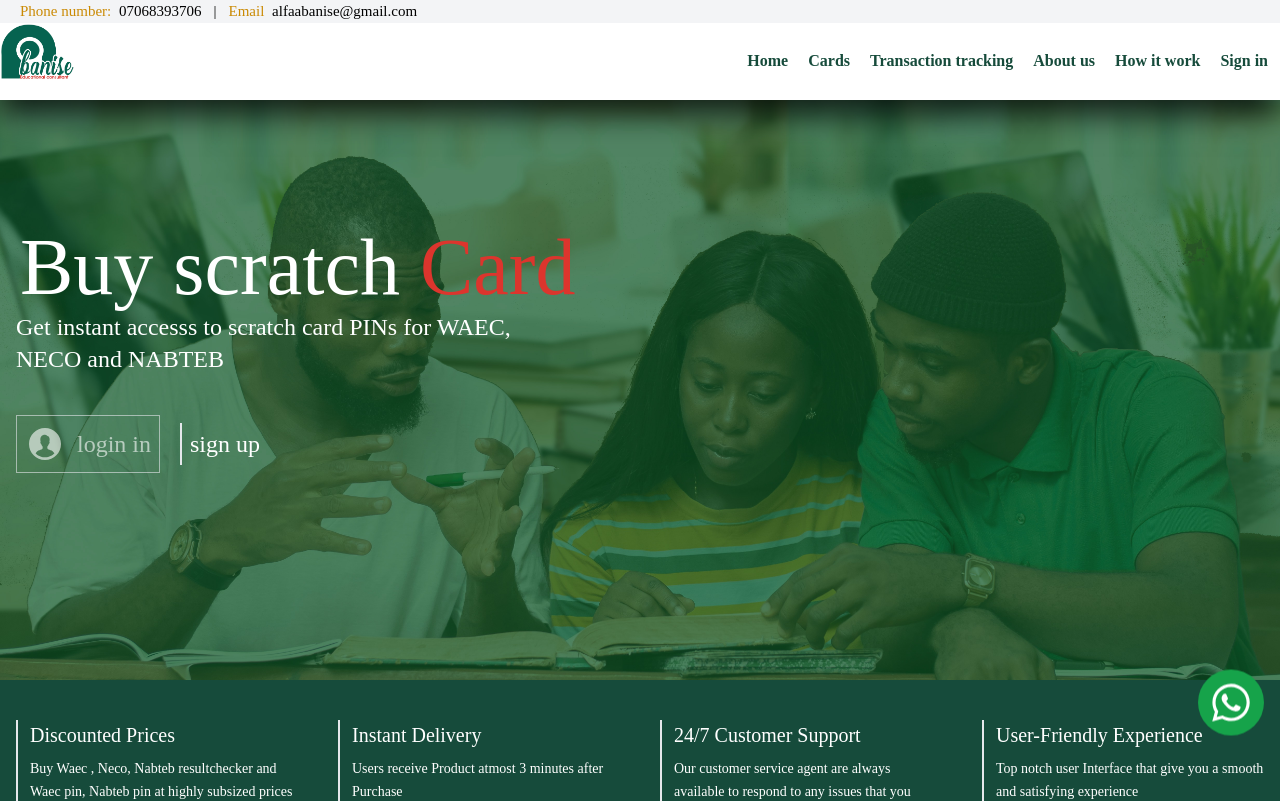
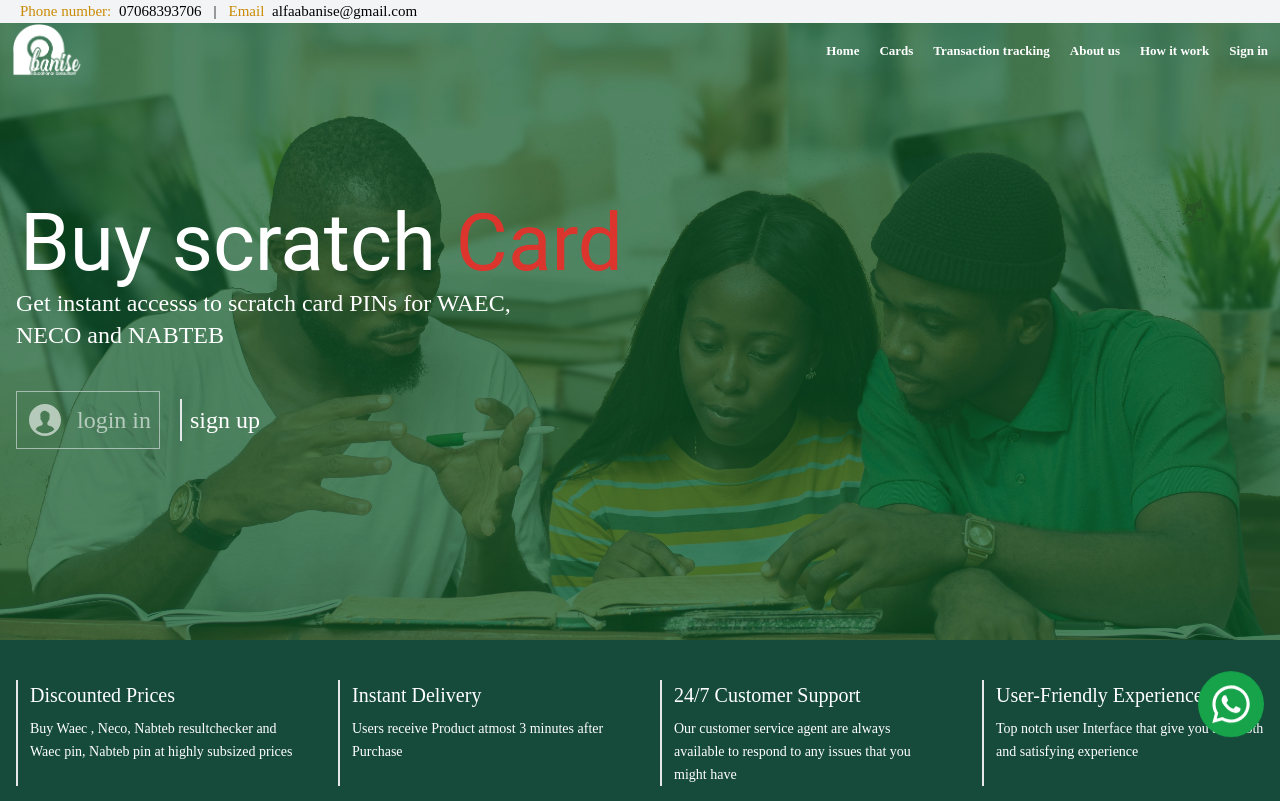
Before and after one commit to waliyullahi1/Abanise-, a Vue app: page / in a window 1280 px wide. Shown: the top 801 px of the page. Built offline with nearby package versions, Linux system fonts and the light colour scheme.

Commit message:
header animation

```diff
--- a/src/components/Header.vue
+++ b/src/components/Header.vue
@@ -1,27 +1,28 @@
 <template>
-<div class=" w-full lg:top-0 top-[4rem]  place-contnt-center fixed bg-white shodow ">
+<div  :class="headertext?' md:bg-transparent':' bg-primary shodow'" class=" w-full lg:top-0 top-[4rem]  place-contnt-center fixed    ">
   <div class=" contains pl-5 mx-auto bg-gray-100 font-sembold">
     <div class="text-[15px] gap-3 flex">
-      <p class="text- text-yellow-600">Phone number: <span class="ml-1 text-black">07068393706</span></p>
+
+      <p class="text- text-yellow-600">Phone number: <span :class="headertext?'text-black':'text-white'" class="ml-1 text-black">07068393706</span></p>
       <p>|</p>
-       <p class="text- text-yellow-600">Email <span class="ml-1 text-black">alfaabanise@gmail.com</span></p>
+       <p class="text- text-yellow-600">Email <span :class="headertext?'text-black':'text-white'" class="ml-1 text-black">alfaabanise@gmail.com</span></p>
     </div>
   </div>
- <div class=" container w-full  my-auto mx-auto bg-white mb-5  flex justify-between items-center ">
-     <router-link to="/"><logo></logo></router-link>
-    <div class="w-full h-fit flex justify-end" >
-      <nav   class=" lg:anination translate- lg:translate-x-0 duration-700 ease-in-out transform bg-white lg:top-0 top-[4rem]  place-contnt-center fixed md:bg-white lg:static justify-center px-3  lg:h-7 lg:w-full w-[15rem] lg:justify-end justify-ed items-center lg:flex" :class="rotate ? 'translate-x-32' : 'translate-x-[30rem]'">
-     <ul  class="  justify-center lg:flex-row flex-col flex mt-5 lg:gap-5 gap-4">
-      <li class=" font-semibold text-primary md:hover:border-b boder border-transparent hover:text-secondary transform duration-200 ease-in-out "> <router-link to="/">Home</router-link></li>
-      <p to="/"  class=" font-semibold   text-primary hover:border-b boder border-transparent hover:text-secondary transform duration-200 ease-in-out "><a href="#section">Cards</a></p>
+ <div  :class="headertext?'bg-transparent ':' bg-primary'" class=" container w-full duration-1000  my-auto mx-auto  mb-5  flex justify-between items-center ">
+     <router-link to="/">  <logo1  class="ml-3" ></logo1></router-link>
+    <div @click="emitclick" class="w-full   h-fit flex justify-end" >
+      <nav   class=" lg:anination translate- lg:translate-x-0 duration-700 ease-in-out transform  lg:top-0 top-[4rem]  place-contnt-center fixed  lg:static justify-center px-3  lg:h-7 lg:w-full w-[15rem] lg:justify-end text-[13px] justify-ed items-center lg:flex" :class="rotate ? 'translate-x-32' : 'translate-x-[30rem]'">
+     <ul  @click=" this.rotate =true" class=" lg:bg-transparent bg-primary px-5 lg:px-0  h-screen lg:h-4 justify-start  lg:justify-center lg:flex-row flex-col flex klg:mt-5 mt-0 lg:gap-5 gap-4">
+      <li    class=" font-semibold md:hover:border-b mt-10 lg:mt-0 boder border-transparent hover:text-secondary transform duration-200 ease-in-out  text-white"> <router-link to="/">Home</router-link></li>
+      <p   class=" font-semibold   text-white text-hover:border-b boder border-transparent hover:text-secondary transform duration-200 ease-in-out "><a href="#section">Cards</a></p>
 
-       <li @click=" transc()" class=" font-semibold   text-primary hover:border-b boder border-transparent hover:text-secondary transform duration-200 ease-in-out "><h1>Transaction tracking</h1></li>
+       <li @click=" transc()"  class=" font-semibold   text-white  hover:border-b boder border-transparent hover:text-secondary transform duration-200 ease-in-out "><h1>Transaction tracking</h1></li>
 
-      <router-link to="/aboutus" class=" font-semibold  text-primary hover:border-b boder border-transparent hover:text-secondary transform duration-200 ease-in-out "><a href="#section">About us</a></router-link>
+      <router-link to="/aboutus"  class=" font-semibold  text-white  hover:border-b boder border-transparent hover:text-secondary transform duration-200 ease-in-out "><a href="#section">About us</a></router-link>
 
-      <li class=" font-semibold  text-primary hover:border-b boder border-transparent hover:text-secondary transform duration-200 ease-in-out "><a href="#how">How it work</a></li>
+      <li  class=" font-semibold  text-white  hover:border-b boder border-transparent hover:text-secondary transform duration-200 ease-in-out "><a href="#how">How it work</a></li>
 
-      <li class=" font-semibold  text-primary hover:border-b boder border-transparent hover:text-secondary transform duration-200 ease-in-out "><router-link to="/">Sign in</router-link></li>
+      <li  class=" font-semibold  text-white hover:border-b boder border-transparent hover:text-secondary transform duration-200 ease-in-out "><router-link to="/">Sign in</router-link></li>
 
 
      </ul>
@@ -30,8 +31,12 @@
 
 
    <div @click="emitclick" class=" block lg:hidden " >
-       <div  class="w-8 h-1 bg-primary relative mt-7 mr-5  transform duration-200 " :class="rotate ? 'rotate rotate-45 top-2 ': 'rotate-0'"></div>
-       <div class="w-8 h-1 mb-7 bg-primary relative  mt-1 transform duration-200 " :class="rotate ?  ' rotate -rotate-45 buttom-2 ': 'rotate-0 '"></div>
+
+
+      <div >
+         <div    class="w-8 h-1 bg-white relative mt-7 mr-5  transform duration-200 " :class="rotate ? 'rotate rotate-45 top-2 ': 'rotate-0'"></div>
+       <div class="w-8 h-1 mb-7 bg-white relative  mt-1 transform duration-200 " :class="rotate ?  ' rotate -rotate-45 buttom-2 ': 'rotate-0 '"></div>
+      </div>
    </div>
     </div>
 
@@ -42,12 +47,23 @@
 
 
 export default {
+
+
   data(){
     return{
     rotate : false,
-    flex : true
+    flex : true,
+
     }
   },
+
+   props: {
+      headertext: Boolean
+
+    },
+
+
+
    methods:{
     transc(){
        this.$emit("transaction",)
@@ -55,7 +71,15 @@
    emitclick(){
     this.rotate = !this.rotate
 
-   }
+   },
+
+     updateScroll() {
+      this.scrollPosition = window.scrollY;
+    },
+  },
+
+   mounted() {
+    window.addEventListener('scroll', this.updateScroll);
   },
 
 }
--- a/src/components/Navigation/logo.vue
+++ b/src/components/Navigation/logo.vue
@@ -1,5 +1,5 @@
 <template>
-  <img src="@/assets/abanisee.png" class="md:w-[80px]  w-32 " alt="">
+  <img src="@/assets/abanisee.png" class="w-[70px]  2 " alt="">
 </template>
 
 <script>
--- /dev/null
+++ b/src/components/Navigation/logo2.vue
@@ -0,0 +1,11 @@
+<template>
+  <img src="@/assets/abanisee1.png" class="w-[70px] ml " alt="">
+</template>
+
+<script>
+
+</script>
+
+<style>
+
+</style>
--- a/src/main.js
+++ b/src/main.js
@@ -8,7 +8,7 @@
 import router from './router'
 import dashbord from "./components/dashboardbtn.vue"
 import logo from './components/Navigation/logo.vue'
-import logos from './components/Navigation/Logos.vue'
+import logo1 from './components/Navigation/logo2.vue'
 import Header from './components/Header.vue'
 import PrimaryBtn from './components/Primary.vue'
 import semipayment from './components/waecpayment.vue'
@@ -23,7 +23,8 @@
 app.use(createPinia())
 app.use(router)
 app.component('logo', logo)
-app.component("logos", logos);
+app.component("logo1", logo1);
+
 app.component('Header', Header)
 app.component('PrimaryBtn', PrimaryBtn)
 app.mount("#app");
--- a/src/views/aboutus.vue
+++ b/src/views/aboutus.vue
@@ -1,6 +1,6 @@
 <template>
   <div class="font-[Poppins]">
-    <Header class="fixed z-40 top-0"></Header>
+    <Header :headertext="false" class="fixed z-40 top-0"></Header>
     <section class="w-full  flex justify-center ">
         <div class="pt-32 w-full md:w-2/3  mb-5">
             <p class="text-3xl text-center mb-5 font-semibold text-primary  ">ABOUT US</p>
--- a/src/views/landingpg.vue
+++ b/src/views/landingpg.vue
@@ -2,21 +2,21 @@
 
  <div class="overflow-y-hidden font-[Poppins]">
 
-   <Header @transaction="transact()" class="fixed z-40 top-0"></Header>
+   <Header @transaction="transact()" :headertext="headerChange" class="fixed z-40 top-0"></Header>
 
-    <div class="w-full h-10"></div>
-    <section  class=" " >
+    <div class="w-full h"></div>
+    <section  class=" j" >
     <div class=" image sticky top-0 w-full h-[30rem] md:h-[40rem]  overflow-hidden ">
-    <div  class="container   flex flex-col gap-2 px-4 justify-center h-full mx-auto ">
-        <p class= "  font- text-4xl px-1  md:text-[5rem] text-white font-[Poppins] ">Buy scratch <span class="text-secondary">Card</span></p>
+    <div  class="container pt-8  flex flex-col gap-2 px-4 justify-center h-full mx-auto ">
+        <p class= "  font- text-4xl px-1  md:text-[5rem] text-white font-[roboto] ">Buy scratch <span class="text-secondary">Card</span></p>
         <a class="md:text-2xl text-xl text-[white] pt-4 ">Get instant accesss to scratch card PINs for  WAEC,<br class="md:flex hidden">  NECO  and NABTEB</a>
         <div class="flex gap-5 mt-8 items-center">
-            <router-link  to="/login"><p class="flex items-center hover:bg-primary  gap-3 border py-2 px-2 w-fit opacity-60 md:text-2xl text-xl text-white"> <img src="@/assets/image/sign.svg" class="w-10 md:w-10 " alt=""> login in</p></router-link>
-            <p><router-link  to="/register" class="md:text-2xl text-xl text-white hover:text-secondary py-2 px-2 border-l-2 " >sign up</router-link></p>
+            <router-link  to="/"><p class="flex items-center hover:bg-primary  gap-3 border py-2 px-2 w-fit opacity-60 md:text-2xl text-xl text-white"> <img src="@/assets/image/sign.svg" class="w-10 md:w-10 " alt=""> login in</p></router-link>
+            <p><router-link  to="/" class="md:text-2xl text-xl text-white hover:text-secondary py-2 px-2 border-l-2 " >sign up</router-link></p>
 
         </div>
          <p class= "font-semibold text-7xl text-white hidden font-mem]"> BUY ONLINE REGISTRATION CARD PIN AUTOMATICINSTANTLY DELIVERY</p>
-    </div>
+    </div>j
     </div>
     <div class="w-full bg-primary ">
         <div class="grid mx-auto px-4  container md:max-w-full lg:max-w-full justify-between md:grid-cols-4 grid-cols-1 gap-10 py-10 w-full h-fit">
@@ -188,7 +188,7 @@
     import 'vue3-carousel/dist/carousel.css'
     import { Carousel, Slide, Pagination, Navigation } from 'vue3-carousel'
     import hero3 from '@/assets/image/fill.jpg';
-
+    import { ref } from 'vue';
      import hero1 from '@/assets/image/fi1.jpg';
     import waecImg from '@/assets/image/waeccard.jpg';
     import neco from '@/assets/image/neco.jpg';
@@ -199,6 +199,18 @@
 
     export default {
          name: 'Autoplay',
+
+          setup() {
+    const headerChange=ref()
+    window.addEventListener('scroll', () => {
+      if (window.scrollY > 70) {
+       headerChange.value =false
+      } else {
+        headerChange.value = true
+      }
+    });
+    return { headerChange};
+  },
          components: {
     Carousel,
     Slide,
@@ -206,6 +218,7 @@
   },
         data(){
             return{
+                 scrollPosition: null,
                 track: false,
                 item:[
                     {
@@ -307,6 +320,7 @@
             }
         },
         methods:{
+
            transact(){
                 this.track = !this.track
                 console.log('happyis')
@@ -314,7 +328,8 @@
             idHidden(){
                 this.track = !this.track
             }
-        }
+        },
+
     }
 </script>
 
@@ -365,6 +380,7 @@
     }
     .image{
         background-image: url(../assets/image/dash.jpg);
+        background-color: #164b3b;
         background-position:right;
         background-repeat: no-repeat;
         background-size:cover;
--- a/src/views/test.vue
+++ b/src/views/test.vue
@@ -1,36 +1,36 @@
 <template>
-  <div class="container https://e-cardmarket.com.ng/ https://www.intech.org.ng/our-services">
-    <transition name="scroll">
-      <div v-if="show" class="fixed">
-       ggggggggggggggggggggg
-      </div>
-    </transition>
-    <div class="scroll" @scroll="onScroll">
-      ...
-    </div>
+  <div>
+    <header style="po" :style="{ backgroundColor: bgColor, position:pos }">
+      <h1>Header</h1>
+    </header>
+    <main>
+      <p>Scroll down to see the header background color change.</p>
+      <p v-for="i in 20" :key="i">Lorem ipsum dolor sit amet, consectetur adipiscing elit. Sed euismod, libero vel aliquam bibendum, velit sapien lacinia nunc, vel bibendum velit quam ac nibh. Donec euismod, sapien vel aliquet tincidunt, lorem enim bibendum nisl, vel bibendum velit quam ac nibh.</p>
+    </main>
   </div>
 </template>
 
 <script>
+import { ref } from 'vue';
+
 export default {
-  data() {
-    return {
-      show: false,
-    };
-  },
-  methods: {
-    onScroll() {
-      const el = document.querySelector(".scroll");
-      const scrollTop = el.scrollTop;
-      if (scrollTop > 100) {
-        this.show = true;
+  setup() {
+    const bgColor = ref('transparent');
+    const pos  =  ref('static')
+    window.addEventListener('scroll', () => {
+      if (window.scrollY > 50) {
+        bgColor.value = 'lightblue';
+         pos.value = 'fixed';
       } else {
-        this.show = false;
+        bgColor.value = 'transparent';
+        pos  =  ref('static')
       }
-    },
+    });
+    return { bgColor, pos };
   },
 };
 </script>
+
 
 <style>
 .container {
--- a/src/views/thankspage.vue
+++ b/src/views/thankspage.vue
@@ -1,6 +1,6 @@
 <template class="">
     <div class="  bg-blak text-[puppins] ">
-       <Header class="fixed z-40 top-0"></Header>
+       <Header :headertext="true"  class="fixed z-40 top-0"></Header>
        <section class="container h-screen mx-auto ">
             <div class="md:w-1/2  w-full  mx-auto   justify-center text-center 08086375698 items-center pt-[5rem] ">
                <div class="w-full flex justify-center">
--- a/src/views/waec.vue
+++ b/src/views/waec.vue
@@ -1,16 +1,16 @@
 <template>
   <div class="  ">
     <div class="overflow-hidden font-[Poppins]">
-    <Header class="fixed top-0  z-0 h-20"></Header>
+    <Header :headertext="false" class="fixed top-0  z-0 h-20"></Header>
 
-     <div class="grid md:grid-cols-2 lg:grid-cols-3   sm:grid-cols-2  grid-cols-1 gap-20 px-10 ">
+     <div class="grid md:grid-cols-2 lg:grid-cols-3  sm:grid-cols-2  grid-cols-1 gap-20 px-10 ">
               </div>
 
       <div class="h-32 w-full">
 
       </div>
 
-       <div v-for="item in product" :key="item.id" class=" group shadows border-primary w-full overflow-hidden  h-fit flex flex-col gap-3 rounded-[2rem]" >
+       <div v-for="item in product" :key="item.id" class=" group shadows border-primary w-full overflow-hidden  h-fit flex flex-col gap-3  px-4 rounded-[2rem]" >
                 <div class="w-full rounded-[2rem] pt-3 px-3 overflow-hidden ">
                    <div class="overflow-hidden rounded-[2rem] "> <img v-bind:src="item.image" /></div>
 
@@ -26,7 +26,7 @@
                 </div>
                  <router-link target="_blank" :to="`/card/${item.id}`"><PrimaryBtn class="w-full text-center font-semibold">Buy now</PrimaryBtn></router-link>
             </div>
-    <div :class="card ? 'block' : 'hidden'">
+    <div  class="px-4" :class="card ? 'block' : 'hidden'">
       <section class=" container my-5 mx-auto ">
       <h1 class="family text-5xl text-center">{{cardName}} Scratch Card</h1>
       <p class="text-2xl font-semibold text-center ">Buy {{cardName}} Direct Access Card Here</p>
@@ -98,7 +98,7 @@
 
 
 
-   <div :class="vcard ? 'block' : 'hidden'">
+   <div  class="px-4" :class="vcard ? 'block' : 'hidden'">
     <section class=" container my-5 mx-auto ">
     <h1 class="family text-4xl text-center">Buy  {{cardName}} Pin Online</h1>
     <p class="text-2xl font-semibold text-center ">Buy GCE{{cardName}} Pin Direct Access  Here</p>
@@ -179,7 +179,7 @@
 
 
 
-   <div :class="nysecard ? 'block' : 'hidden'">
+   <div class="px-4" :class="nysecard ? 'block' : 'hidden'">
     <section class=" container my-5 mx-auto ">
     <h1 class="family text-3xl text-center">Buy  {{cardName}}</h1>
     <p class="text-2xl font-semibold text-center ">Buy {{cardName}} Direct Access  Here</p>
@@ -243,7 +243,7 @@
     </div>
     </section>
     </div>
-    <div class="w-full  fixed top-0 z-20  bg-black duration-700 translate transform bg-opacity-50 items-center flex justify-center h-full px-6 md:px-0 lg:px-10" :class="paymentpage ? 'translate-y-0 ' : 'translate-y-[140rem]' "  >
+    <div  class="w-full  fixed top-0 z-20  bg-black duration-700 translate transform bg-opacity-50 items-center flex justify-center h-full px-6 md:px-0 lg:px-10" :class="paymentpage ? 'translate-y-0 ' : 'translate-y-[140rem]' "  >
     <div  class="ul overflow-scroll mx-auto mt-20  bg-white py-5 duration-400 translate transform h-screen px-10 lg:w-1/3 md:w-1/2 w-fu ">
           <div class="flex mb-5 justify-between">
             <p class=" font-bold">check point</p>
```
Also changed, not shown: src/assets/abanisee1.png (added).
